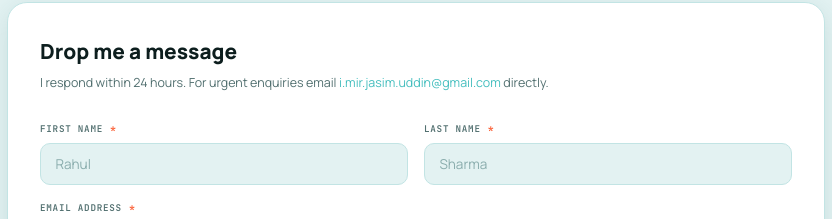
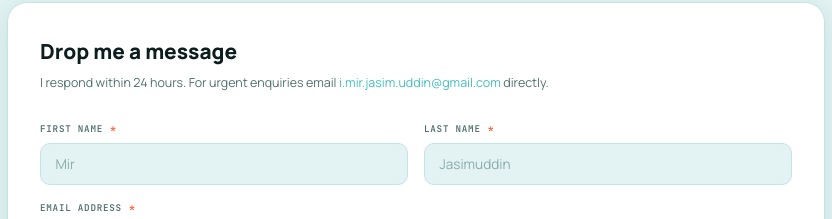
Before and after one commit to CodeWithMir/imirjasimuddin, a plain HTML site: page index.html in a window 1280 px wide. Shown: the part 7436-7655 px from the top of the page, 415-1247 px from the left. Drawn offline with Linux system fonts and the light colour scheme.

Commit message:
Update index.html

```diff
--- a/index.html
+++ b/index.html
@@ -661,8 +661,8 @@
 
             <form id="contactForm" novalidate>
               <div class="form-2col">
-                <div class="fg"><label class="fl" for="fname">First Name <span class="req" aria-label="required">*</span></label><input class="fi" type="text" id="fname" name="first_name" placeholder="Rahul" required autocomplete="given-name" /></div>
-                <div class="fg"><label class="fl" for="lname">Last Name <span class="req" aria-label="required">*</span></label><input class="fi" type="text" id="lname" name="last_name" placeholder="Sharma" required autocomplete="family-name" /></div>
+                <div class="fg"><label class="fl" for="fname">First Name <span class="req" aria-label="required">*</span></label><input class="fi" type="text" id="fname" name="first_name" placeholder="Mir" required autocomplete="given-name" /></div>
+                <div class="fg"><label class="fl" for="lname">Last Name <span class="req" aria-label="required">*</span></label><input class="fi" type="text" id="lname" name="last_name" placeholder="Jasimuddin" required autocomplete="family-name" /></div>
               </div>
               <div class="fg"><label class="fl" for="email">Email Address <span class="req" aria-label="required">*</span></label><input class="fi" type="email" id="email" name="email" placeholder="you@company.com" required autocomplete="email" /></div>
               <div class="form-2col">
```
